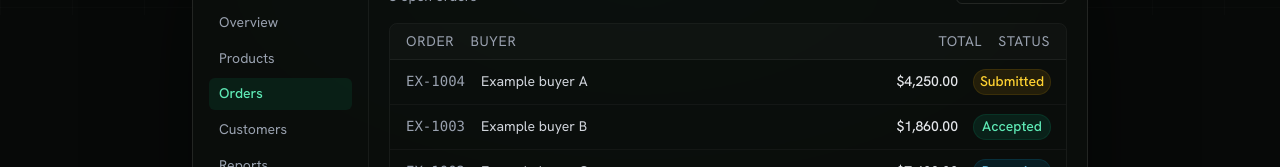
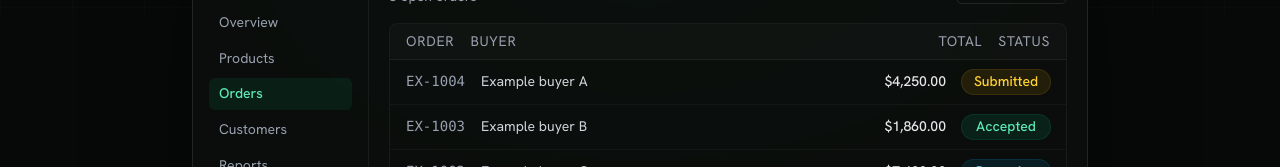
Before and after one commit to kmeans4/phenofarm-mvp, a Next.js app: page / in a window 1280 px wide. Shown: the part 785-952 px from the top of the page. Built offline with nearby package versions, Linux system fonts and the light colour scheme; no server answers.

Commit message:
Keep demo status labels readable and record the completed audit

```diff
--- a/app/landing/hero.tsx
+++ b/app/landing/hero.tsx
@@ -164,7 +164,7 @@ function LiveWorkspace() {
                         animate={{ opacity: 1, y: 0 }}
                         exit={{ opacity: 0, y: -8 }}
                         transition={{ duration: 0.3, ease: 'easeOut' }}
-                        className={`inline-flex w-[76px] justify-center rounded-full px-2 py-0.5 text-xs font-medium ring-1 ${STATUS_STYLES[status]}`}
+                        className={`inline-flex w-[88px] justify-center whitespace-nowrap rounded-full px-2 py-0.5 text-xs font-medium ring-1 ${STATUS_STYLES[status]}`}
                       >
                         {status}
                       </motion.span>
```
Also changed, not shown: 5 other files (tests, documents, lock files or other folders).
